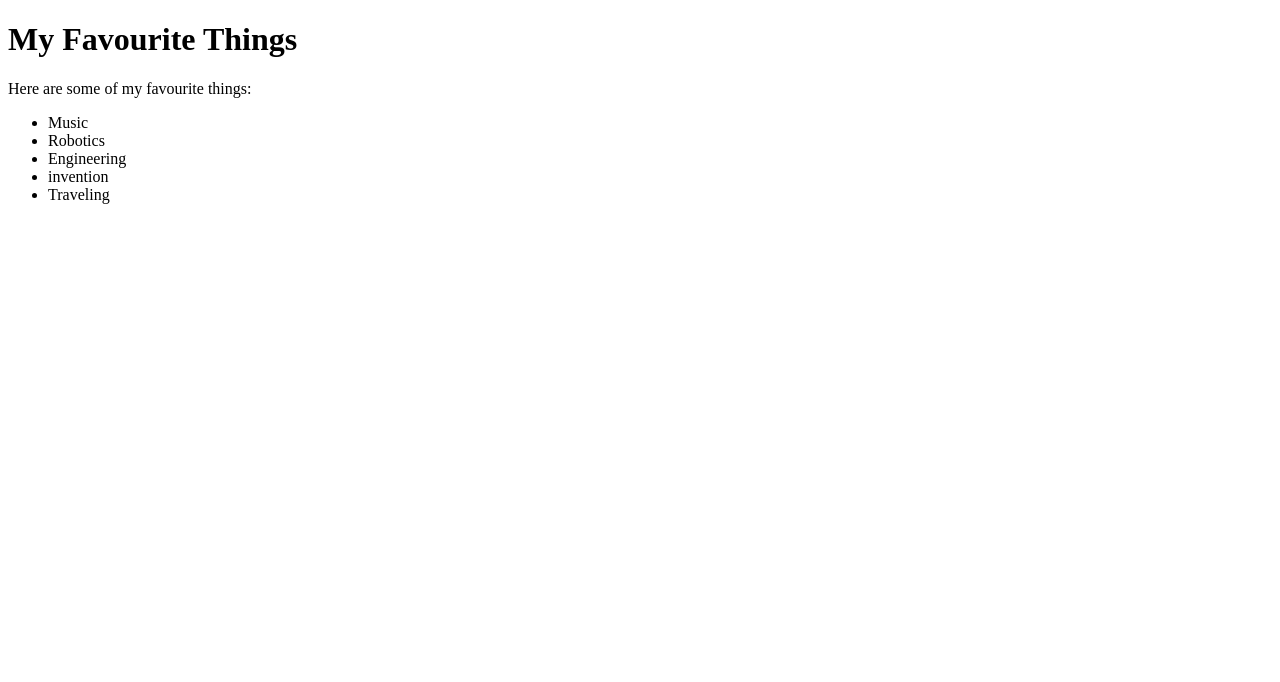
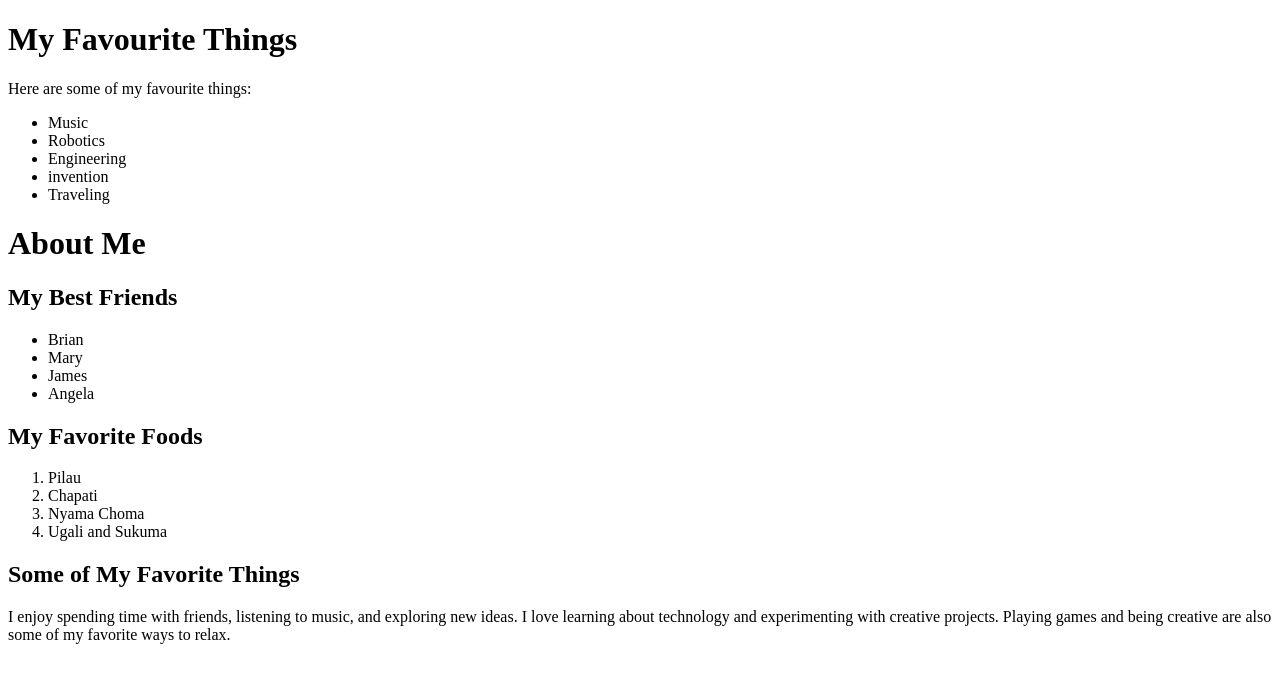
Before and after one commit to Evanskipkoechkorir/my-first-webpage, a plain HTML site: page my-favourite-things.html in a window 1280 px wide. Drawn offline with Linux system fonts and the light colour scheme.

Commit message:
More information about me added

```diff
--- a/my-favourite-things.html
+++ b/my-favourite-things.html
@@ -13,5 +13,33 @@
         <li>invention</li>
         <li>Traveling</li>
     </ul>
+
+      <h1>About Me</h1>
+
+  <h2>My Best Friends</h2>
+  <ul>
+    <li>Brian</li>
+    <li>Mary</li>
+    <li>James</li>
+    <li>Angela</li>
+  </ul>
+
+
+  <h2>My Favorite Foods</h2>
+  <ol>
+    <li>Pilau</li>
+    <li>Chapati</li>
+    <li>Nyama Choma</li>
+    <li>Ugali and Sukuma</li>
+  </ol>
+
+
+  <h2>Some of My Favorite Things</h2>
+  <p>
+    I enjoy spending time with friends, listening to music, and exploring new ideas.
+    I love learning about technology and experimenting with creative projects.
+    Playing games and being creative are also some of my favorite ways to relax.
+  </p>
+
 </body>
 </html>
```
